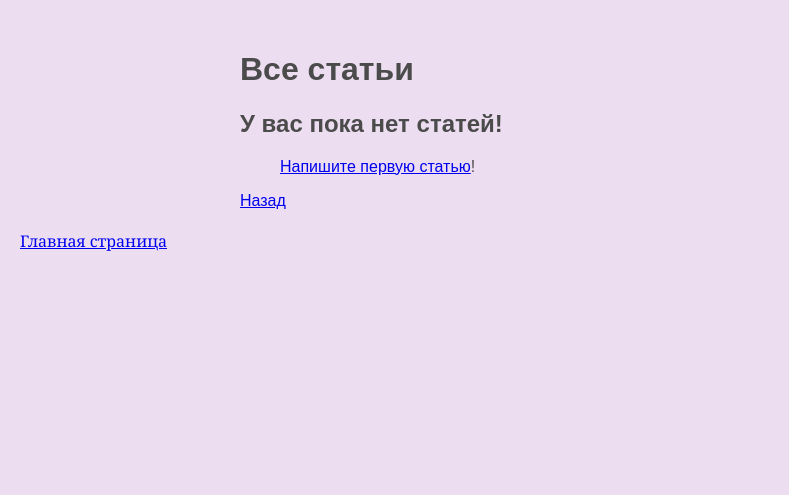
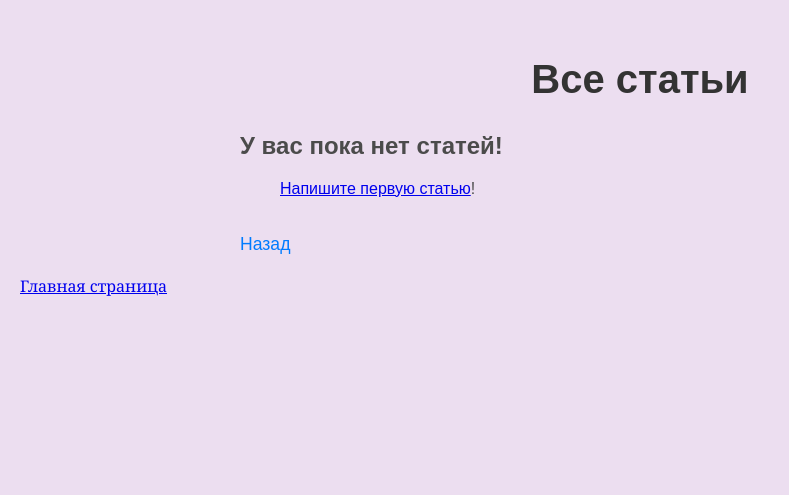
Before and after one commit to yngmzleen/weblabs2, a Flask app: page /lab5/list in a window 1280 px wide. Shown: the part 59-554 px from the top of the page, without its empty margins (0-789 px from the left). Run offline with Flask 3, Linux system fonts and the light colour scheme; data that the repository does not hold is empty; some libraries are stand-ins or nearby versions.

Commit message:
правка стилей

```diff
--- a/templates/lab5/articles.html
+++ b/templates/lab5/articles.html
@@ -2,16 +2,20 @@
 {% block lab %}Лабораторная работа 5{% endblock %}
 {% block main %}
     <div class="article-container">
-        <h1>Все статьи</h1>
+        <h1 class="page-title">Все статьи</h1>
         {% if articles %}
             {% for article in articles %}
-                <h2 class="article-title">{{ article['title'] }}</h2>
-                <blockquote class="article-text">{{ article['article_text'] }}</blockquote>
+                <div class="article">
+                    <h2 class="article-title">{{ article['title'] }}</h2>
+                    <blockquote class="article-text">{{ article['article_text'] }}</blockquote>
+                </div>
             {% endfor %}
         {% else %}
-        <h2 class="article-title">У вас пока нет статей!</h2>
-        <blockquote class="article-text"><a href="/lab5/create">Напишите первую статью</a>!</blockquote>
+            <div class="no-articles">
+                <h2 class="article-title">У вас пока нет статей!</h2>
+                <blockquote class="article-text"><a href="/lab5/create">Напишите первую статью</a>!</blockquote>
+            </div>
         {% endif %}
-        <a href="/lab5/">Назад</a>
+        <a href="/lab5/" class="back-link">Назад</a>
     </div>
 {% endblock %}
```
